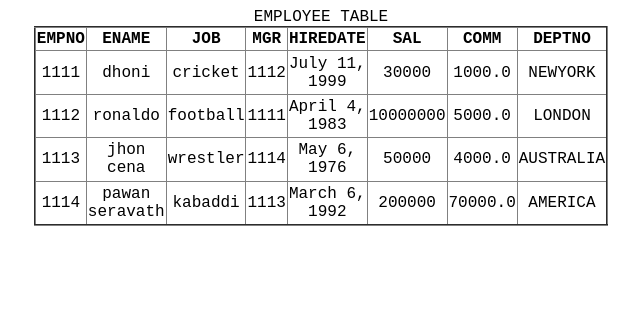
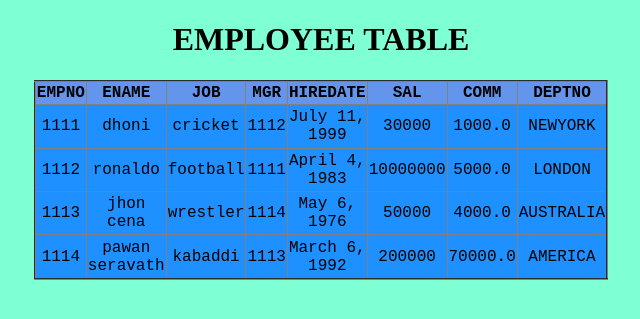
Before and after one commit to Hasensab/sqltables, a Django app: page /display_emp/ in a window 1280 px wide. Shown: the top 319 px of the page, without its empty margins (319-959 px from the left). Run offline with Django 4.2, Linux system fonts and the light colour scheme; data comes from the database, SQL or seed files in the repository.

Commit message:
first commit

```diff
--- a/app/views.py
+++ b/app/views.py
@@ -1,6 +1,6 @@
 from django.shortcuts import render
 from app.models import *
-
+from django.http import HttpResponse
 # Create your views here.
 def display_dept(request):
     DTO=Dept.objects.all()
@@ -15,3 +15,8 @@ def display_author(request):
     ATO=Author.objects.all()
     d={'author':ATO}
     return render(request,'author.html',d)
+
+def insert_data(request):
+    a = int(input('Enter data: '))
+    d = {'a':a}
+    return HttpResponse('<h1>{{a}}</h1>')
--- a/sqltables/urls.py
+++ b/sqltables/urls.py
@@ -23,6 +23,7 @@ urlpatterns = [
     path('display_dept/',display_dept,name='display_dept'),
     path('display_emp/',display_emp,name='display_emp'),
     path('display_author/',display_author,name='display_author'),
+    path('insert_data',insert_data,name='insert_data')
 
 
 ]
--- a/templates/dept.html
+++ b/templates/dept.html
@@ -11,7 +11,7 @@
             width: 300px;
             height: 200px;
             font-family: 'Courier New', Courier, monospace;
-
+        }
 
 
     </style>
--- a/templates/emp.html
+++ b/templates/emp.html
@@ -5,21 +5,35 @@
     <meta name="viewport" content="width=device-width, initial-scale=1.0">
     <title>Document</title>
     <style>
-        table{
+        body
+        {
+            background-color: aquamarine;
+        }
+        table
+        {
             text-align: center;
             border-collapse: collapse;
-            width: 300px;
+            width: 500px;
             height: 200px;
             font-family: 'Courier New', Courier, monospace;
-
-
-
+            background-color: antiquewhite;
+        }
+       th
+       {
+          background-color: cornflowerblue;
+       }
+       td
+       {
+        text-decoration-color: aliceblue;
+        background-color: dodgerblue;
+       }
     </style>
 </head>
 <body>
     <center>
+        <h1>EMPLOYEE TABLE</h1>
     <table border="2px solid black">
-        <caption>EMPLOYEE TABLE</caption>
+
         <tr>
             <th>EMPNO</th>
             <th>ENAME</th>
```
